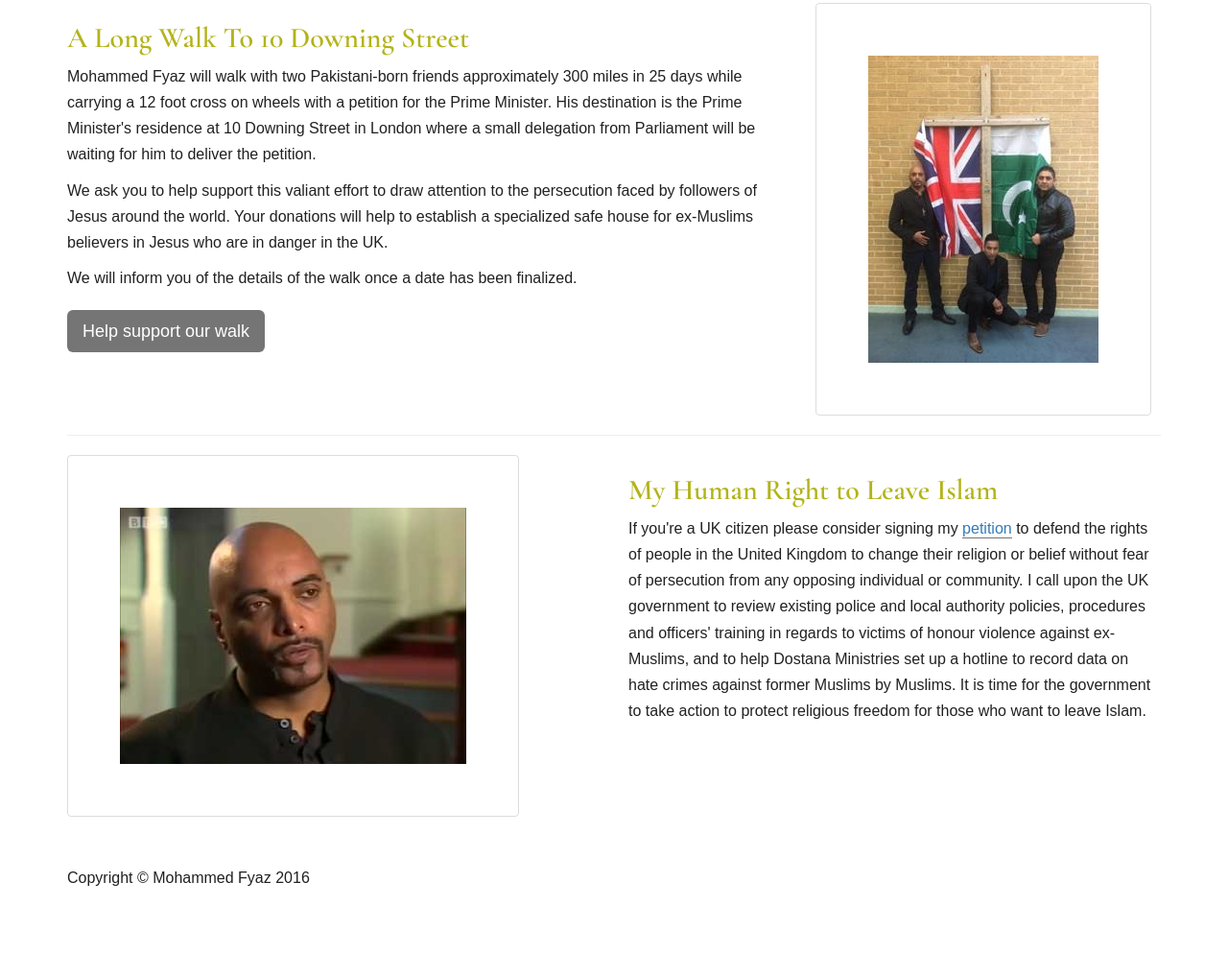
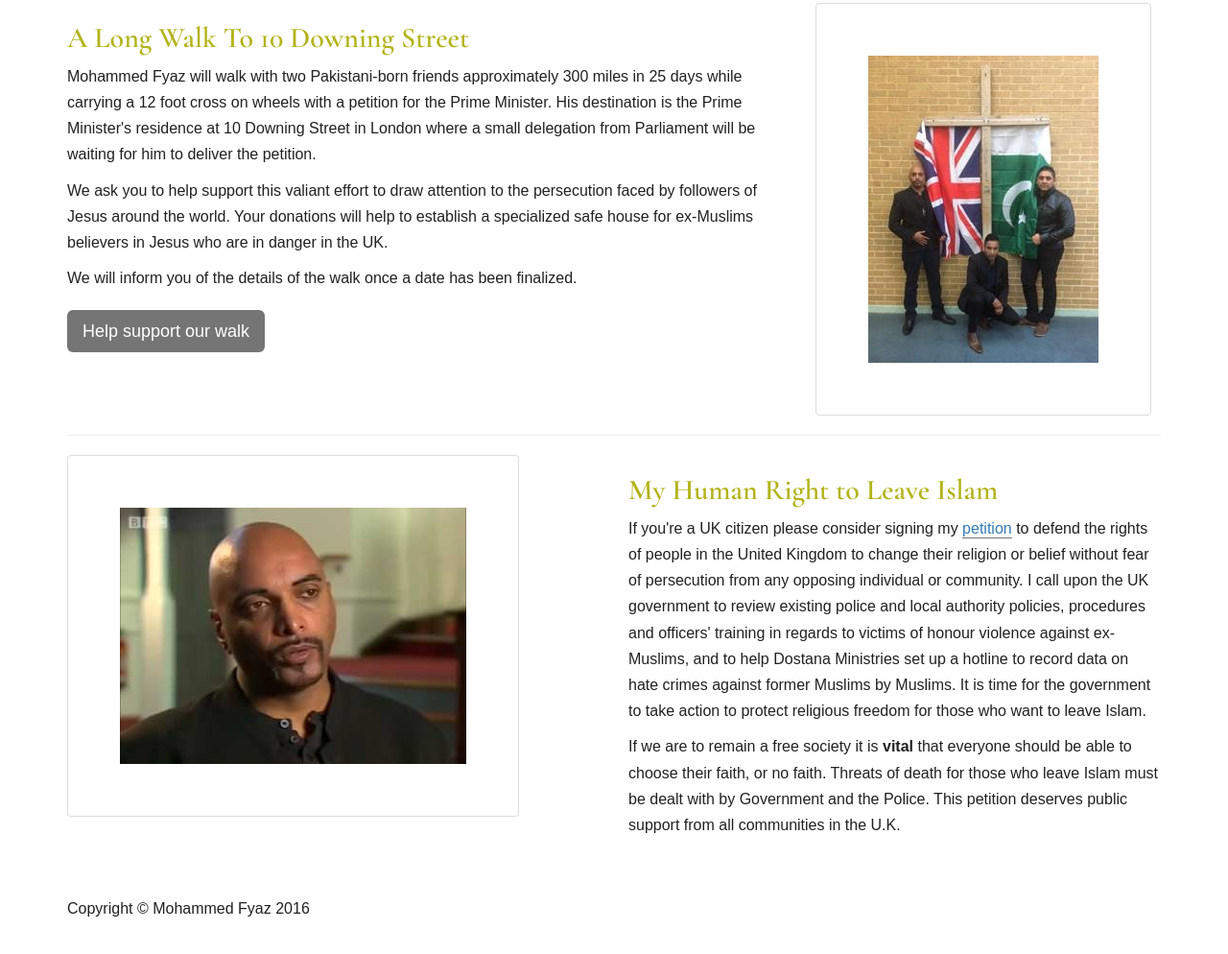
Before and after one commit to lettinglovewin/lettinglovewin, a plain HTML site: page index.html in a window 1280 px wide. Shown: the part 679-1673 px from the top of the page at 96% size. Drawn offline with nearby package versions, Linux system fonts and the light colour scheme; a web font is replaced by a local one.

Commit message:
added text

```diff
--- a/css/styles.css
+++ b/css/styles.css
@@ -27,6 +27,10 @@ ul.objectives li{ /* Dostana objectives */
 
 .fa:hover { /* Twitter, Facebook, and email icon hover color - FontAwesome */
     color: #757575;
+}
+
+.emphasize {
+    font-weight: 800;
 }
 
 /****** Buttons ******/
--- a/index.html
+++ b/index.html
@@ -90,6 +90,7 @@
             <div class="col-md-6">
                 <h2>My Human Right to Leave Islam</h2>
                 <p>If you're a UK citizen please consider signing my <a href="https://www.change.org/p/theresa-may-mp-my-human-right-to-leave-islam-598ef019-ca92-43f4-92e7-cb237bf0ca96?recruiter=421081810&utm_source=share_petition&utm_medium=twitter&utm_campaign=share_twitter_responsive" class="underlinelink">petition</a> to defend the rights of people in the United Kingdom to change their religion or belief without fear of persecution from any opposing individual or community. I call upon the UK government to review existing police and local authority policies, procedures and officers' training in regards to victims of honour violence against ex-Muslims, and to help Dostana Ministries set up a hotline to record data on hate crimes against former Muslims by Muslims. It is time for the government to take action to protect religious freedom for those who want to leave Islam.</p>
+                <p>If we are to remain a free society it is <span class="emphasize">vital</span> that everyone should be able to choose their faith, or no faith. Threats of death for those who leave Islam must be dealt with by Government and the Police. This petition deserves public support from all communities in the U.K.</p>
             </div>
         </div>
         <!-- /end .row for information about the section My Human Right to Leave Islam-->
```
